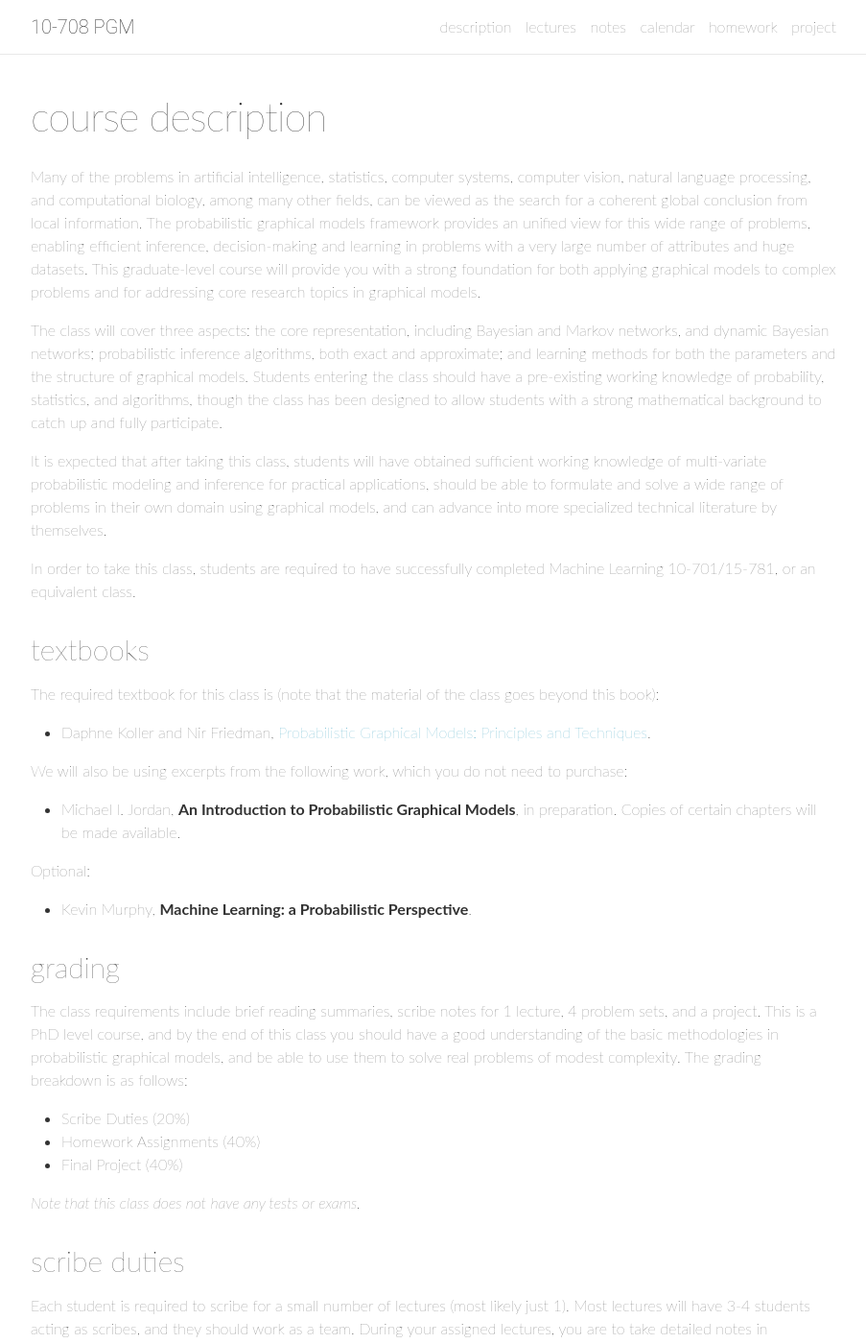
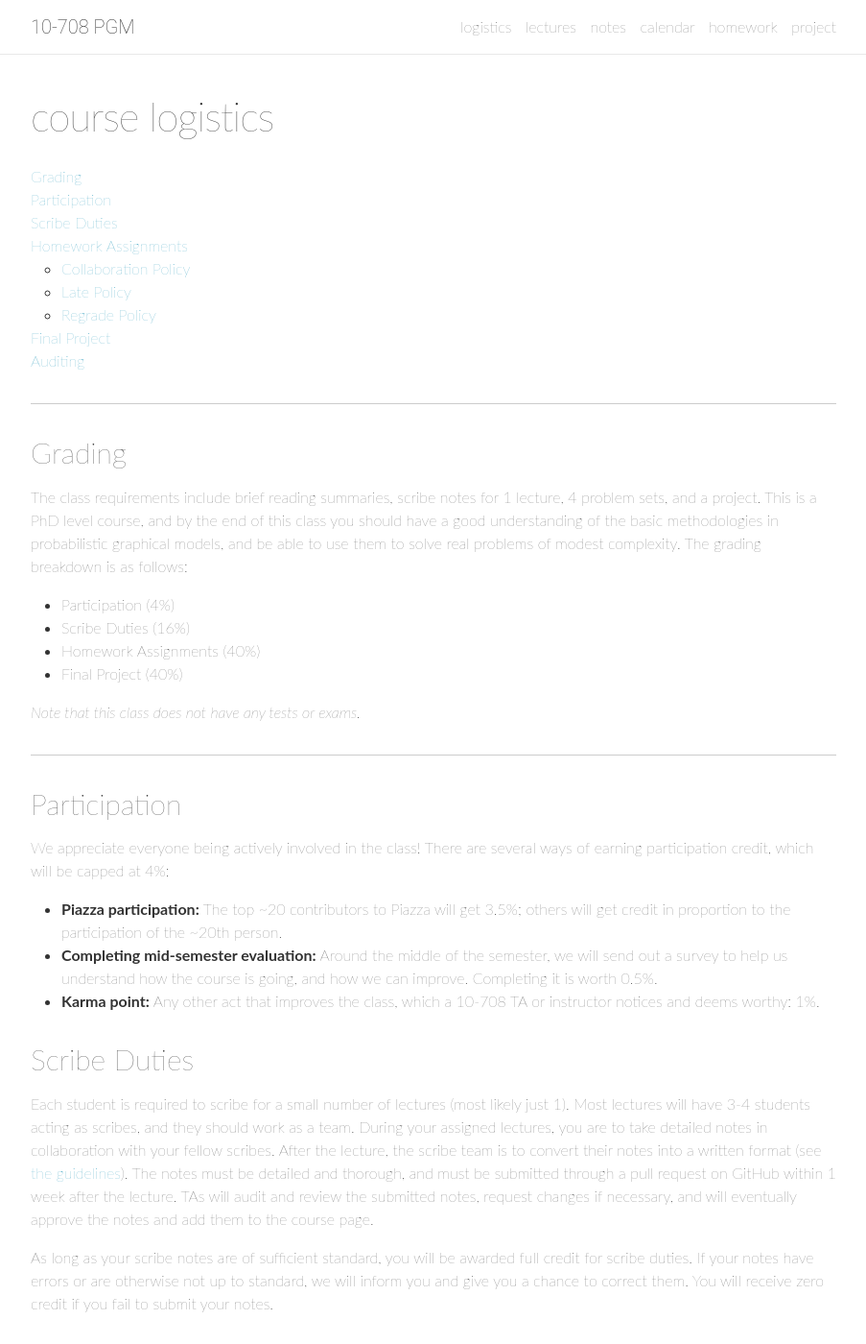
Before and after one commit to sailinglab/pgm-spring-2019, a Jekyll site: the page built from _pages/logistics.md, in a window 1280 px wide and 1400 px high. Shown: the whole window at 96% size, without its empty margins (188-1091 px from the left). Built offline with Jekyll 4.4.1, drawn with Linux system fonts in a browser that asks for light colours; nearby versions of some CDN libraries; comment, search, counter and statistics services are not loaded; some of the changed text lies outside the part shown.

Commit message:
Update course description and logistics

```diff
--- a/_includes/announcements.html
+++ b/_includes/announcements.html
@@ -1,5 +1,5 @@
 <div class="news">
-  <h2>announcements</h2>
+  <h2>Announcements</h2>
   {% if site.announcements %}
     <table>
     {% assign announcements = site.announcements | reverse %}
--- a/_includes/header.html
+++ b/_includes/header.html
@@ -19,7 +19,7 @@
         </label>
 
       <div class="trigger">
-        <a class="page-link" href="{{ '/description/' | relative_url }}">description</a>
+        <a class="page-link" href="{{ '/logistics/' | relative_url }}">logistics</a>
         <a class="page-link" href="{{ '/lectures/' | relative_url }}">lectures</a>
         <a class="page-link" href="{{ '/notes/' | relative_url }}">notes</a>
         <a class="page-link" href="{{ '/calendar/' | relative_url }}">calendar</a>
--- a/_pages/description.md
+++ b/_pages/logistics.md
@@ -1,44 +1,38 @@
 ---
 layout: page
-permalink: /description/
-title: course description
+permalink: /logistics/
+title: course logistics
 ---
 
-Many of the problems in artificial intelligence, statistics, computer systems, computer vision, natural language processing, and computational biology, among many other fields, can be viewed as the search for a coherent global conclusion from local information.
-The probabilistic graphical models framework provides an unified view for this wide range of problems, enabling efficient inference, decision-making and learning in problems with a very large number of attributes and huge datasets.
-This graduate-level course will provide you with a strong foundation for both applying graphical models to complex problems and for addressing core research topics in graphical models.
+* (The list will be replaced with the table of contents.)
+{:toc}
 
-The class will cover three aspects: the core representation, including Bayesian and Markov networks, and dynamic Bayesian networks; probabilistic inference algorithms, both exact and approximate; and learning methods for both the parameters and the structure of graphical models.
-Students entering the class should have a pre-existing working knowledge of probability, statistics, and algorithms, though the class has been designed to allow students with a strong mathematical background to catch up and fully participate.
+***
 
-It is expected that after taking this class, students will have obtained sufficient working knowledge of multi-variate probabilistic modeling and inference for practical applications, should be able to formulate and solve a wide range of problems in their own domain using graphical models, and can advance into more specialized technical literature by themselves.
-
-In order to take this class, students are required to have successfully completed Machine Learning 10-701/15-781, or an equivalent class.
-
-### textbooks
-
-The required textbook for this class is (note that the material of the class goes beyond this book):
-- Daphne Koller and Nir Friedman, [Probabilistic Graphical Models: Principles and Techniques](http://www.amazon.com/Probabilistic-Graphical-Models-Principles-Computation/dp/0262013193/ref=sr_1_1?ie=UTF8&s=books&qid=1250711756&sr=8-1).
-
-We will also be using excerpts from the following work, which you do not need to purchase:
-- Michael I. Jordan, **An Introduction to Probabilistic Graphical Models**, in preparation. Copies of certain chapters will be made available.
-
-Optional:
-- Kevin Murphy, **Machine Learning: a Probabilistic Perspective**.
-
-### grading
+### Grading
 
 The class requirements include brief reading summaries, scribe notes for 1 lecture, 4 problem sets, and a project.
 This is a PhD level course, and by the end of this class you should have a good understanding of the basic methodologies in probabilistic graphical models, and be able to use them to solve real problems of modest complexity.
 The grading breakdown is as follows:
 
-- Scribe Duties (20%)
+- Participation (4%)
+- Scribe Duties (16%)
 - Homework Assignments (40%)
 - Final Project (40%)
 
 *Note that this class does not have any tests or exams.*
 
-### scribe duties
+***
+
+### Participation
+
+We appreciate everyone being actively involved in the class!
+There are several ways of earning participation credit, which will be capped at 4%:
+- **Piazza participation:** The top ~20 contributors to Piazza will get 3.5%; others will get credit in proportion to the participation of the ~20th person.
+- **Completing mid-semester evaluation:** Around the middle of the semester, we will send out a survey to help us understand how the course is going, and how we can improve. Completing it is worth 0.5%.
+- **Karma point:** Any other act that improves the class, which a 10-708 TA or instructor notices and deems worthy: 1%.
+
+### Scribe Duties
 
 Each student is required to scribe for a small number of lectures (most likely just 1).
 Most lectures will have 3-4 students acting as scribes, and they should work as a team.
@@ -51,34 +45,27 @@
 If your notes have errors or are otherwise not up to standard, we will inform you and give you a chance to correct them.
 You will receive zero credit if you fail to submit your notes.
 
-### homework assignments
+***
+
+### Homework Assignments
 
 There will be 4 homework assignments over the course of the semester.
 These assignments may contain material that has been covered by published papers and webpages.
 It is a graduate class and we expect students to solve the problems themselves rather than search for answers.
 
-**The students are required to typeset homework solutions using appropriate software such as $$\LaTeX.$$**
+**The students are required to typeset homework solutions using $$\LaTeX$$ and the provided template.**
 
-### collaboration policy
+#### Collaboration Policy
 
 **Homework assignments must be done individually:** each student must hand in their own answers.
 However, it is acceptable to collaborate when figuring out answers and to help each other solve the problems.
 We will be assuming that, as participants in a graduate course, you will be taking the responsibility to make sure you personally understand the solution arising from such collaboration.
 You also must indicate on each homework with whom you have collaborated.
 
+#### Late Policy
 
-### final project
-
-The class project will be carried out in groups of 3 or 4 people, and has four main parts: a proposal, a midway report, a final report, and a poster/oral presentation.
-The project is an integral part of this class, and is designed to be as similar as possible to researching and writing a conference-style paper.
-
-Please see the [project page](https://sailinglab.github.io/pgm-spring-2019/project/) for more information about the final project.
-
-
-### late policy
-
-You will be allowed **2 total homework late days** without penalty for the entire semester.
-You may be late by 1 day on two different homework assignments or late by 2 days on one homework.
+You will be allowed **4 total homework late days** without penalty for the entire semester.
+You may be late by up to 4 days on any homework assignment.
 Once those days are used, you will be penalized according to the following policy:
 
 - Homework is worth full credit at the due time on the due date.
@@ -88,12 +75,23 @@
 You must turn in at least 3 of the 4 assignments, even if for zero credit, in order to pass the course.
 Please upload your late submissions to [Gradescope](https://www.gradescope.com/courses/36025){:target="\_blank"}.
 
-### regrade policy
+#### Regrade Policy
 
 If you feel that we have made a mistake in grading your homework, please submit a regrading request on Gradescope and we will consider your request.
 Please note that regrading of a homework may cause your grade to go either up or down.
 
-### auditing
+***
+
+### Final Project
+
+The class project will be carried out in groups of 3 or 4 people, and has four main parts: a proposal, a midway report, a final report, and a poster/oral presentation.
+The project is an integral part of this class, and is designed to be as similar as possible to researching and writing a conference-style paper.
+
+Please see the [project page](https://sailinglab.github.io/pgm-spring-2019/project/) for more information about the final project.
+
+***
+
+### Auditing
 
 To satisfy the auditing requirement, you must do *one* of the following:
 
@@ -104,8 +102,3 @@
 You must get at least 80% on the final presentation part of the project.
 
 *If you plan to audit the class, please notify instructors that you are auditing and specify which requirement you plan to fulfill.*
-
-### listeners outside CMU
-
-Please feel free to reuse any of these course materials that you find of use in your own courses.
-We ask that you retain any copyright notices, and include a written notice indicating the source of any materials you use.
--- a/_sass/_posts.scss
+++ b/_sass/_posts.scss
@@ -65,3 +65,10 @@
     display: block;
     font-size: 42px;
 }
+#markdown-toc {
+    list-style: none;
+    padding-left: 0;
+    li > ul {
+        margin-bottom: 0;
+    }
+}
```
Also changed, not shown: _pages/about.md (+28 -3 lines).
